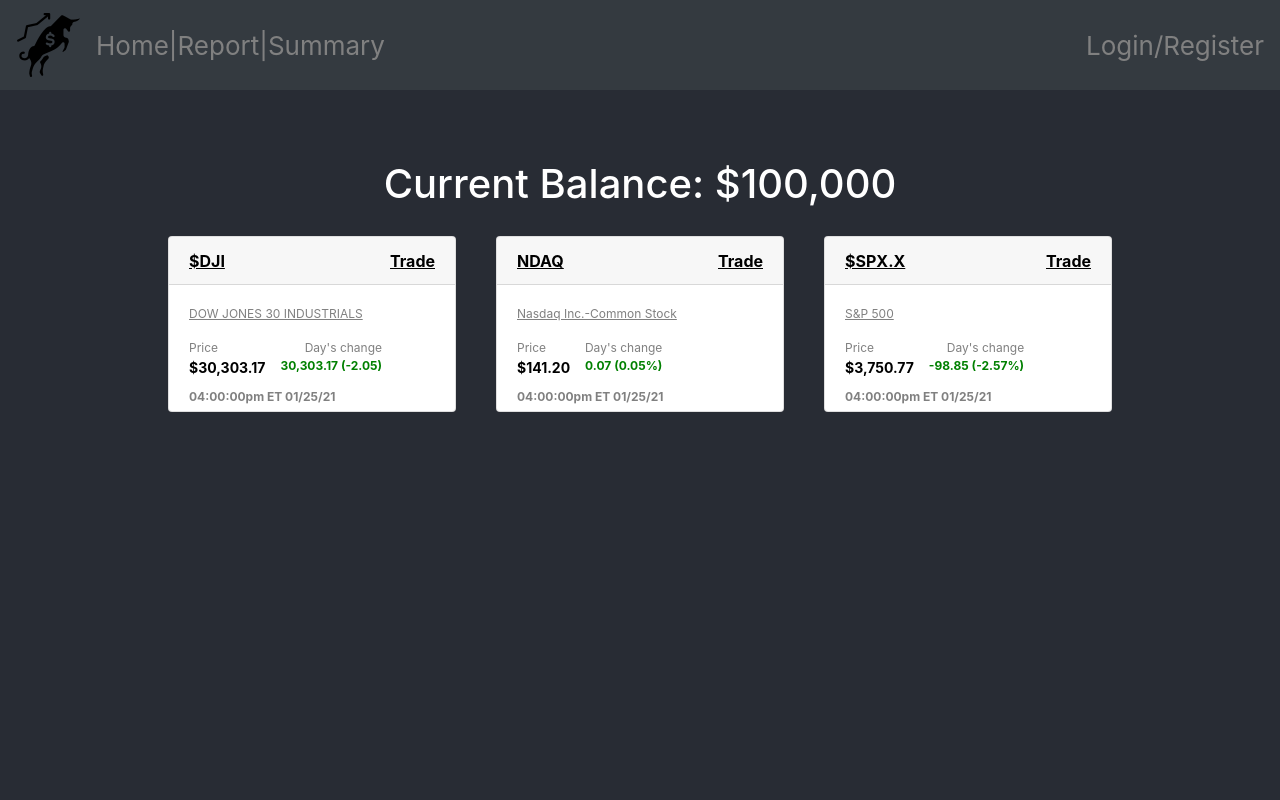
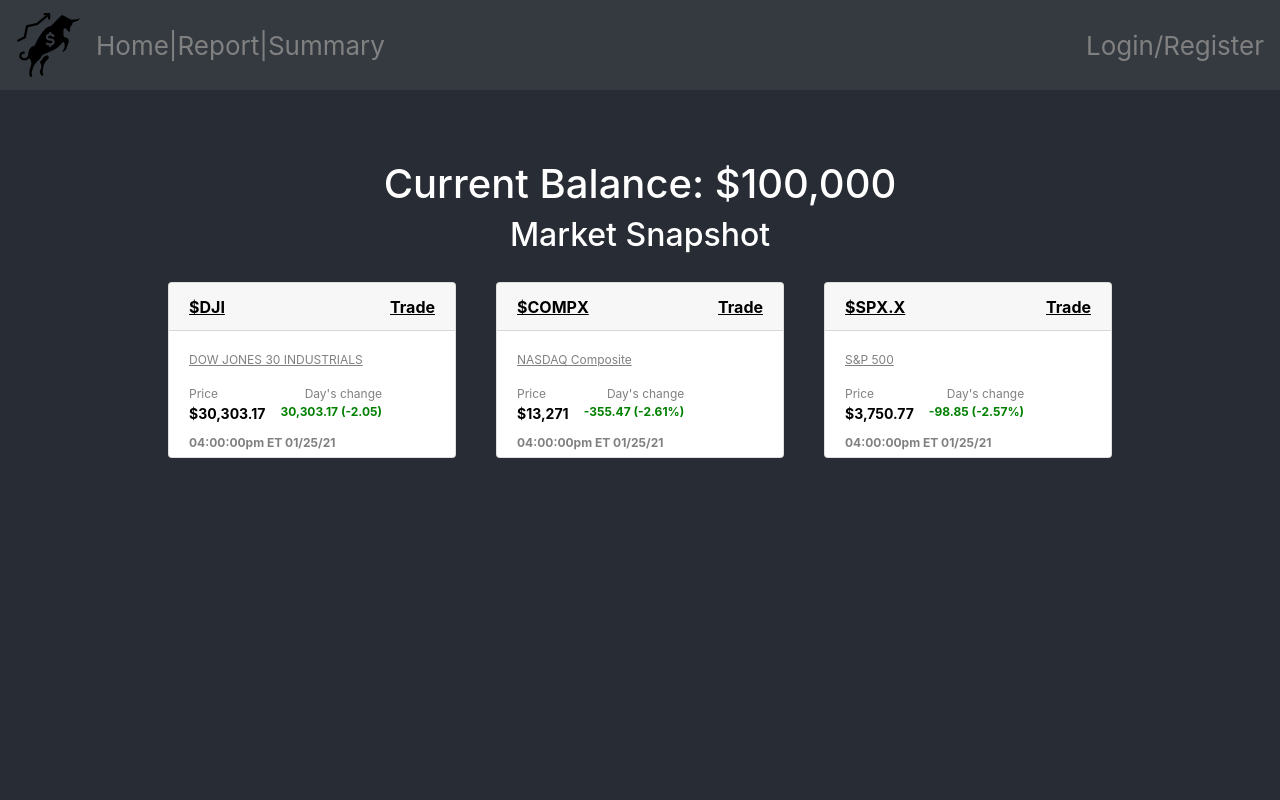
Before and after one commit to jbri91/newFantasyStockApp, a React (Create React App) app: page /report in a window 1280 px wide. Shown: the top 800 px of the page. Built offline with nearby package versions, Linux system fonts and the light colour scheme; the HTML template or start-up script is replaced by a standard one.

Commit message:
added NASDAQ Composite

```diff
--- a/src/components/ReportPage.js
+++ b/src/components/ReportPage.js
@@ -5,6 +5,7 @@ function ReportPage() {
   return (
     <div className="App">
       <h1> Current Balance: $100,000</h1>
+      <h2>Market Snapshot</h2>
       <header
         className="App-header"
         style={{ display: "flex", justifyContent: "center" }}
@@ -17,11 +18,11 @@ function ReportPage() {
           time="04:53:58pm ET 01/27/21"
         />
         <StockCard
-          symbol="NDAQ"
-          stockName="Nasdaq Inc.-Common Stock"
-          price="$141.20"
-          dayChange="0.07 (0.05%)"
-          time="04:00:00pm ET 01/27/21"
+          symbol="$COMPX"
+          stockName="NASDAQ Composite"
+          price="$13,271"
+          dayChange="-355.47 (-2.61%)"
+          time="05:16:00pm ET 01/27/21"
         />
          <StockCard
           symbol='$SPX.X'
```
Also changed, not shown: 1 other file (tests, documents, lock files or other folders).
